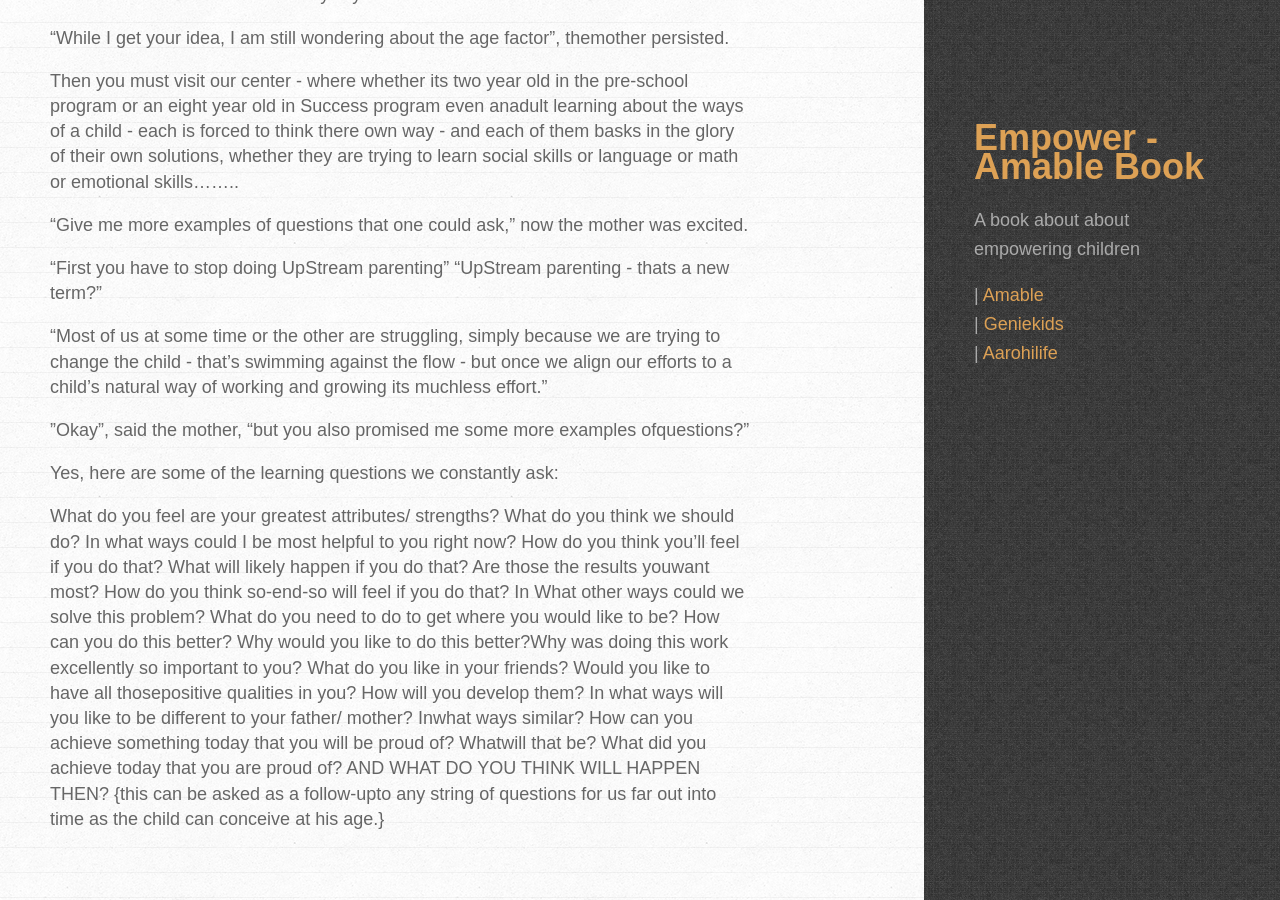
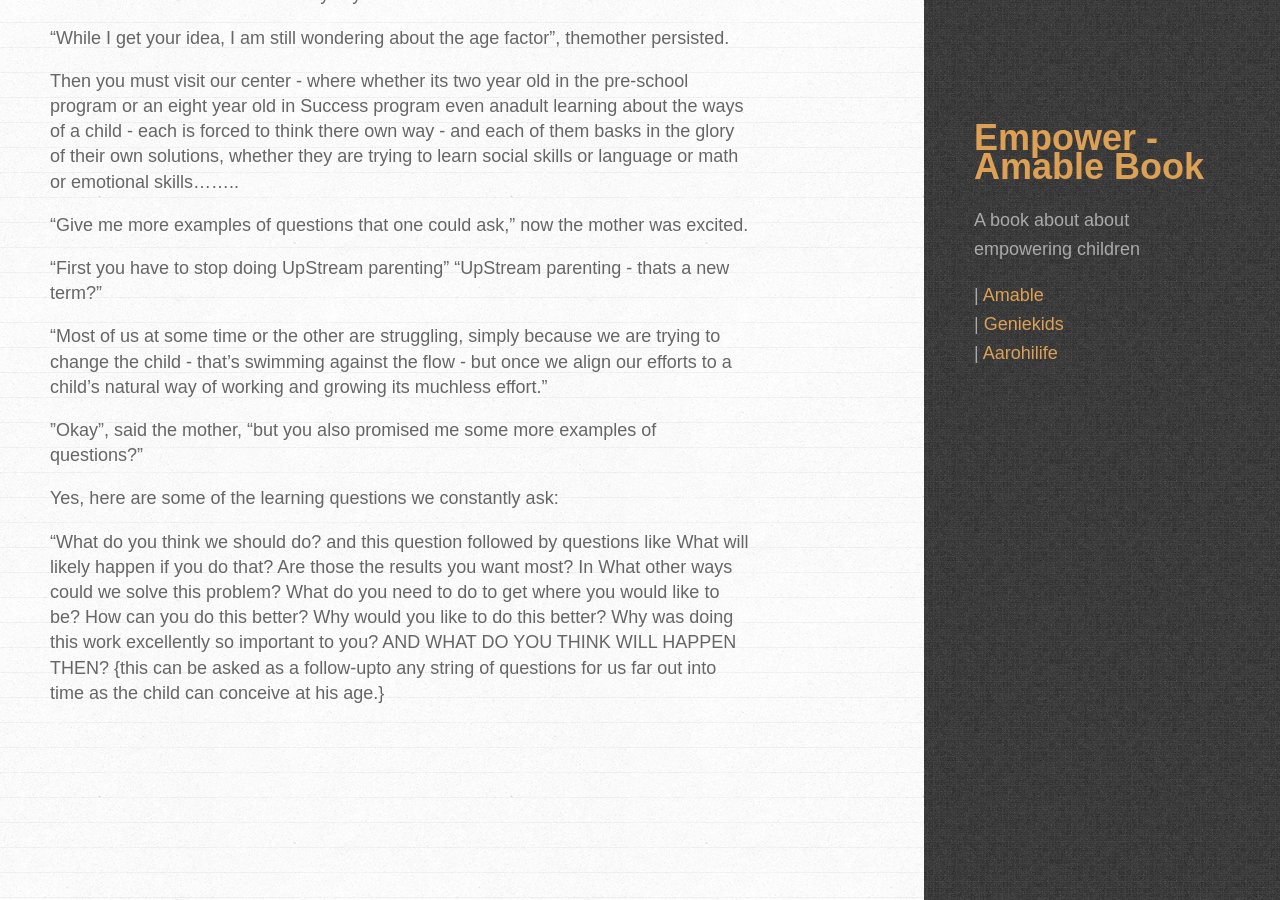
Before and after one commit to amitkaps/empower, a Jekyll site: the page built from _posts/2013-08-10-potential.md, in a window 1280 px wide and 900 px high, scrolled down 1138 px. Built offline with Jekyll 4.4.1, drawn with Linux system fonts in a browser that asks for light colours; some web fonts are replaced.

Commit message:
Updated 2013-08-10-potential.md

```diff
--- a/_posts/2013-08-10-potential.md
+++ b/_posts/2013-08-10-potential.md
@@ -43,20 +43,13 @@ Then you must visit our center - where whether its two year old in the pre-schoo
 
 "Most of us at some time or the other are struggling, simply because we are trying to change the child - that’s swimming against the flow - but once we align our efforts to a child's natural way of working and growing its muchless effort."
 
-”Okay”, said the mother, “but you also promised me some more examples ofquestions?”
+”Okay”, said the mother, “but you also promised me some more examples of questions?”
 
 Yes, here are some of the learning questions we constantly ask:
 
-What do you feel are your greatest attributes/ strengths?
-What do you think we should do?
-In what ways could I be most helpful to you right now?
-How do you think you'll feel if you do that?
-What will likely happen if you do that? Are those the results youwant most?
-How do you think so-end-so will feel if you do that?
+"What do you think we should do? and this question followed by questions like
+What will likely happen if you do that? Are those the results you want most?
 In What other ways could we solve this problem?
 What do you need to do to get where you would like to be?
-How can you do this better? Why would you like to do this better?Why was doing this work excellently so important to you?
-What do you like in your friends? Would you like to have all thosepositive qualities in you? How will you develop them?
-In what ways will you like to be different to your father/ mother? Inwhat ways similar?
-How can you achieve something today that you will be proud of? Whatwill that be? What did you achieve today that you are proud of?
+How can you do this better? Why would you like to do this better? Why was doing this work excellently so important to you?
 AND WHAT DO YOU THINK WILL HAPPEN THEN? {this can be asked as a follow-upto any string of questions for us far out into time as the child can conceive at his age.}
```
